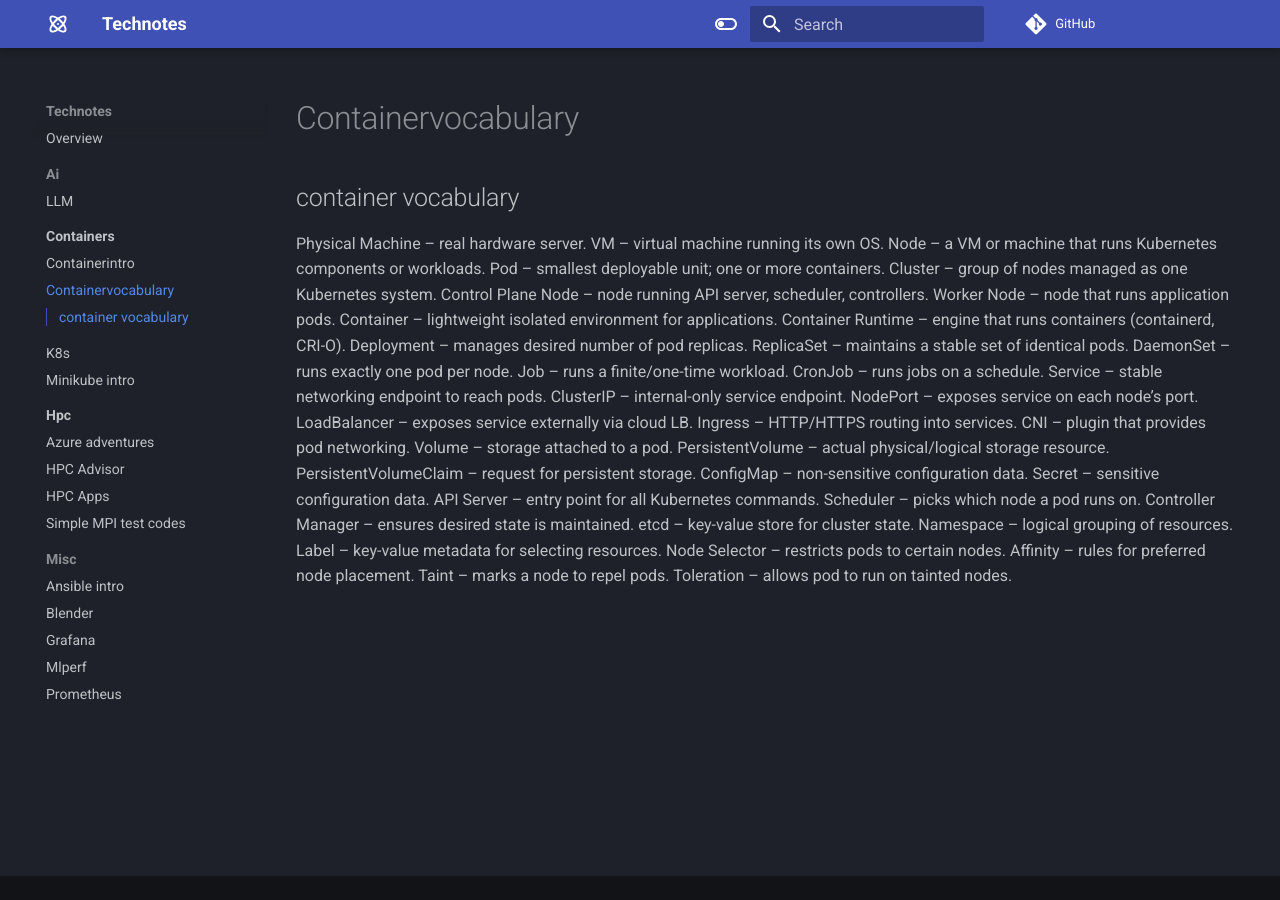
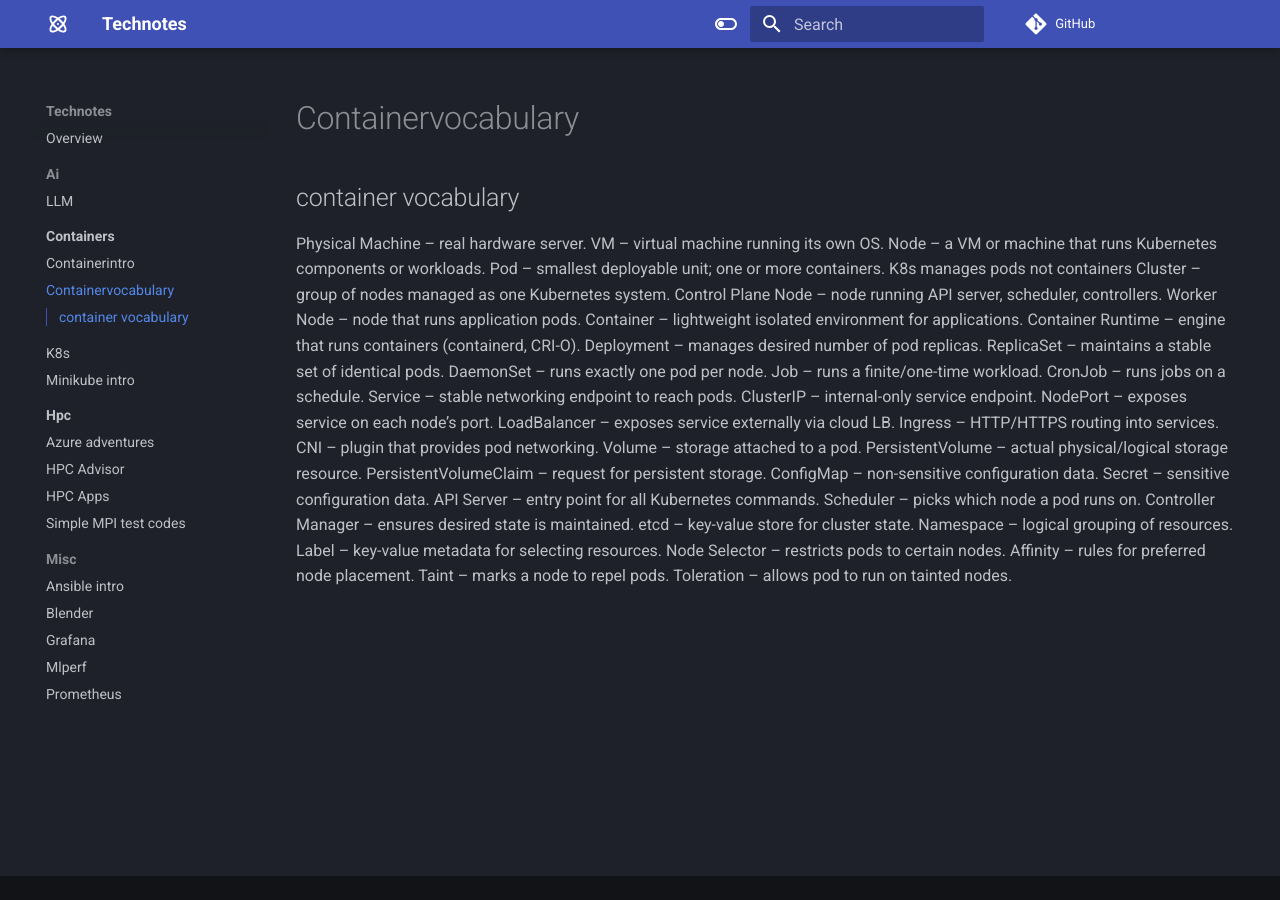
Before and after one commit to marconetto/technotes, an MkDocs documentation site: the page built from docs/containers/containervocabulary.md, in a window 1280 px wide. Built offline with MkDocs 1.6.1 and Material for MkDocs 9.7.7, drawn with Linux system fonts in a browser that asks for light colours; comment, search, counter and statistics services are not loaded.

Commit message:
update container vocabulary

```diff
--- a/docs/containers/containervocabulary.md
+++ b/docs/containers/containervocabulary.md
@@ -3,7 +3,8 @@
 Physical Machine – real hardware server.
 VM – virtual machine running its own OS.
 Node – a VM or machine that runs Kubernetes components or workloads.
-Pod – smallest deployable unit; one or more containers.
+Pod – smallest deployable unit; one or more containers. K8s manages pods not
+containers
 Cluster – group of nodes managed as one Kubernetes system.
 Control Plane Node – node running API server, scheduler, controllers.
 Worker Node – node that runs application pods.
```
